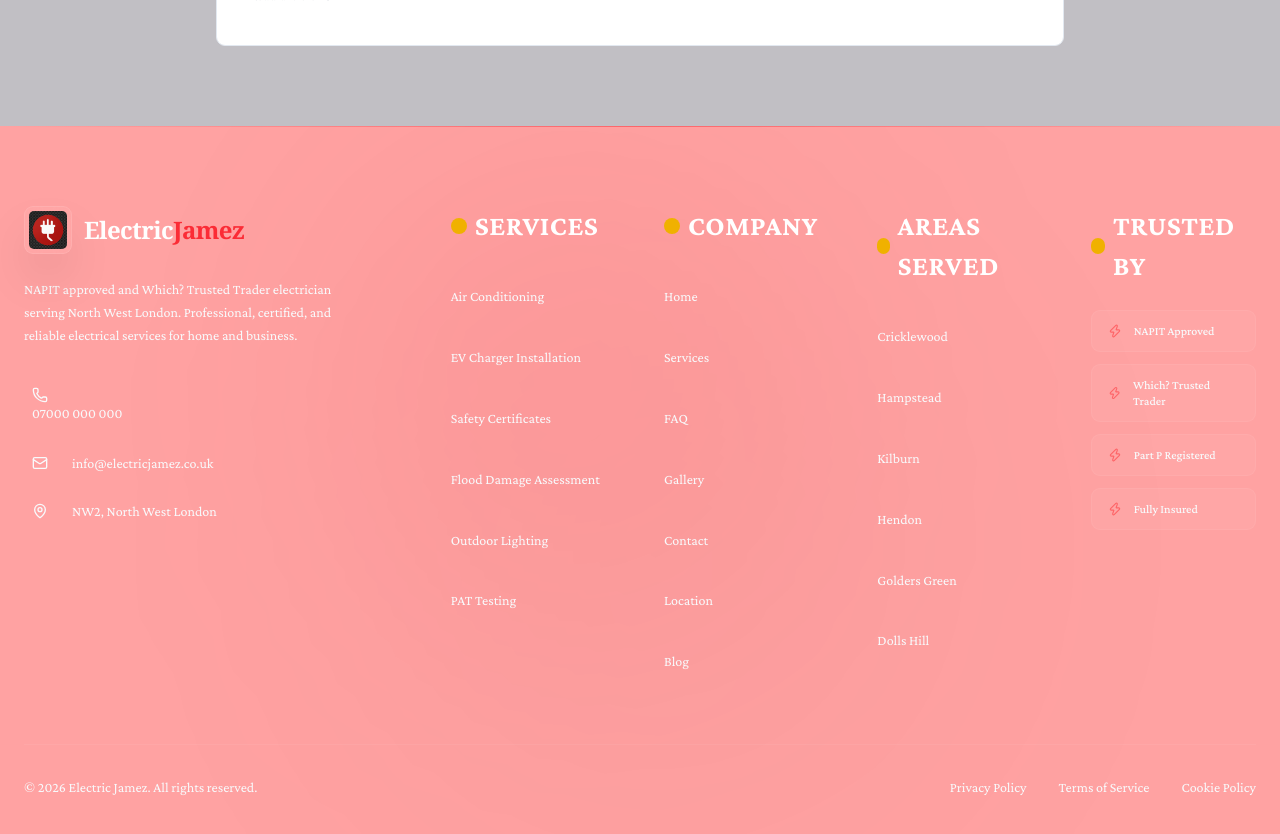
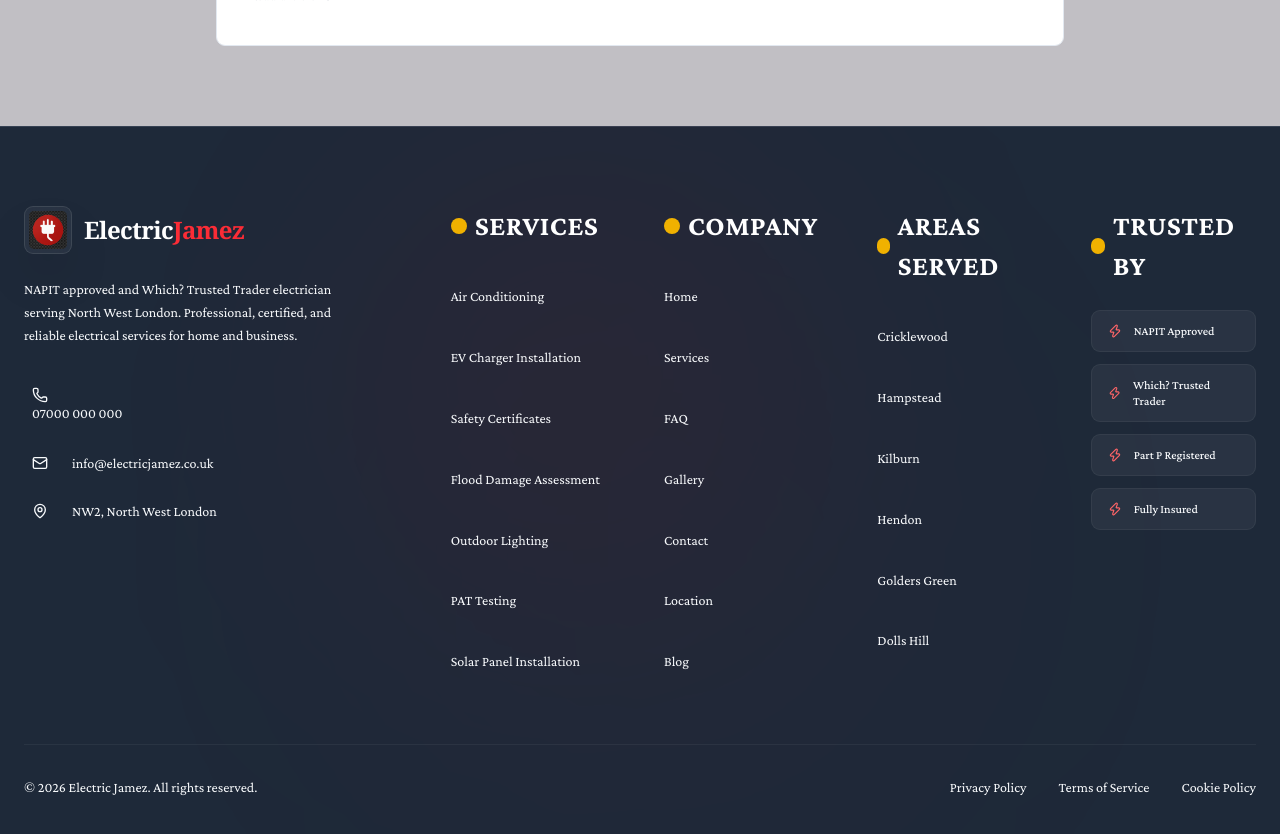
Before and after one commit to Codingvibes8/prototype-electric, a Next.js app: page /blog in a window 1280 px wide. Shown: the part 1600-2434 px from the top of the page. Built offline with nearby package versions, Linux system fonts and the light colour scheme.

Commit message:
feat: add Solar Panel Installation service to offerings and update related components

```diff
--- a/app/layout.tsx
+++ b/app/layout.tsx
@@ -110,6 +110,7 @@ export default function RootLayout({
                   { '@type': 'Offer', itemOffered: { '@type': 'Service', name: 'PAT Testing' } },
                   { '@type': 'Offer', itemOffered: { '@type': 'Service', name: 'Outdoor Lighting & Heating' } },
                   { '@type': 'Offer', itemOffered: { '@type': 'Service', name: 'Flood Damage Electrical Assessment' } },
+                  { '@type': 'Offer', itemOffered: { '@type': 'Service', name: 'Solar Panel Installation' } },
                 ],
               },
             }),
--- a/components/contact-form-client.tsx
+++ b/components/contact-form-client.tsx
@@ -24,6 +24,7 @@ const SERVICE_OPTIONS = [
   { value: 'Flood Damage Assessment', label: 'Flood Damage Assessment' },
   { value: 'Outdoor Lighting & Heating', label: 'Outdoor Lighting & Heating' },
   { value: 'PAT Testing', label: 'PAT Testing' },
+  { value: 'Solar Panel Installation', label: 'Solar Panel Installation' },
   { value: 'General Electrical Work', label: 'General Electrical Work' },
   { value: 'Other', label: 'Other' },
 ]
--- a/components/footer.tsx
+++ b/components/footer.tsx
@@ -11,6 +11,7 @@ const serviceLinks = [
   { label: 'Flood Damage Assessment', href: '#services' },
   { label: 'Outdoor Lighting', href: '#services' },
   { label: 'PAT Testing', href: '#services' },
+  { label: 'Solar Panel Installation', href: '#services' },
 ]
 
 const quickLinks = [
@@ -26,9 +27,9 @@ const quickLinks = [
 export default function Footer() {
 
   return (
-    <footer className="relative bg-red-300 overflow-hidden pt-20">
+    <footer className="relative bg-gray-800 overflow-hidden pt-20">
       {/* Top Gradient Border */}
-      <div className="absolute top-0 left-0 w-full h-[1px] bg-gradient-to-r from-transparent via-red-500/50 to-transparent" />
+      <div className="absolute top-0 left-0 w-full h-[1px] bg-gray-700" />
 
       {/* Vibrant Background Accents */}
       <div className="absolute top-0 left-0 w-full h-full overflow-hidden pointer-events-none opacity-20">
--- a/components/hero.tsx
+++ b/components/hero.tsx
@@ -19,7 +19,7 @@ export function Hero() {
           className="object-cover"
         />
         {/* Dark overlay for text legibility */}
-         <div className="absolute inset-0 bg-black/50" />
+
         <div className="absolute inset-0 bg-gradient-to-b from-[rgba(1,13,26,0.4)] via-transparent to-[rgba(0,30,60,0.6)]" />
       </div>
 
--- a/components/navigation.tsx
+++ b/components/navigation.tsx
@@ -2,7 +2,7 @@
 
 import { useState, useEffect, useRef } from 'react'
 import { usePathname, useRouter } from 'next/navigation'
-import { Menu, X, Phone, ChevronDown, Wind, Car, ShieldCheck, Droplets, Sun, ClipboardCheck, MapPin, Clock } from 'lucide-react'
+import { Menu, X, Phone, ChevronDown, Wind, Car, ShieldCheck, Droplets, Sun, ClipboardCheck, MapPin, Clock, Zap } from 'lucide-react'
 import Image from 'next/image'
 import Link from 'next/link'
 
@@ -13,6 +13,7 @@ const serviceItems = [
   { icon: Droplets, label: 'Flood Damage Assessment' },
   { icon: Sun, label: 'Outdoor Lighting & Heating' },
   { icon: ClipboardCheck, label: 'PAT Testing' },
+  { icon: Zap, label: 'Solar Panel Installation' },
 ]
 
 const navLinks = [
--- a/components/service-card-client.tsx
+++ b/components/service-card-client.tsx
@@ -1,4 +1,5 @@
 'use client'
+
 import Link from 'next/link'
 import { useState } from 'react'
 import {
@@ -9,6 +10,7 @@ import {
   Sun,
   ClipboardCheck,
   ChevronDown,
+  HelpCircle, // Add a fallback icon
 } from 'lucide-react'
 
 const iconMap = {
@@ -31,7 +33,8 @@ interface ServiceCardClientProps {
 
 export function ServiceCardClient({ iconName, title, summary, details, index, slug }: ServiceCardClientProps) {
   const [expanded, setExpanded] = useState(false)
-  const Icon = iconMap[iconName]
+  // Get the icon component with fallback
+  const Icon = iconMap[iconName] || HelpCircle
 
   return (
     <div
@@ -55,7 +58,7 @@ export function ServiceCardClient({ iconName, title, summary, details, index, sl
       {/* Icon and title */}
       <div className="flex items-start gap-4">
         <div className="flex-shrink-0 w-12 h-12 rounded-lg bg-primary/10 flex items-center justify-center border border-primary/20">
-          <Icon className="w-6 h-6 text-primary" />
+          {Icon && <Icon className="w-6 h-6 text-primary" />}
         </div>
         <div className="flex-1 min-w-0">
           <div className="flex items-center justify-between gap-2">
--- a/components/services.tsx
+++ b/components/services.tsx
@@ -9,6 +9,7 @@ import {
   BadgeCheck,
   Receipt,
   PhoneCall,
+  Zap,
 } from 'lucide-react'
 import { ServiceCardClient } from './service-card-client'
 
@@ -69,6 +70,13 @@ export const services = [
     summary: 'Full Portable Appliance Testing with pass/fail labels and a digital compliance report.',
     details:
       'Regular PAT testing is essential for workplace safety and insurance compliance. We test all portable electrical equipment, from computers and kettles to power tools and extension leads. Each appliance receives a pass/fail label, and you receive a comprehensive digital report for your records.',
+  },
+  {
+    iconName: 'Zap' as const,
+    title: 'Solar Panel Installation',
+    summary: 'Modern solar panel systems for residential and commercial properties — reduce bills and energy dependence.',
+    details:
+      'Harness the power of the sun with our professional solar panel installation service. We design and install complete solar PV systems tailored to your property and energy needs. From site assessment and system sizing to MCS registration and grid connection, we handle every step. Our installations include battery storage options, monitoring systems, and comprehensive warranties for long-term peace of mind.',
   },
 ]
 
```
